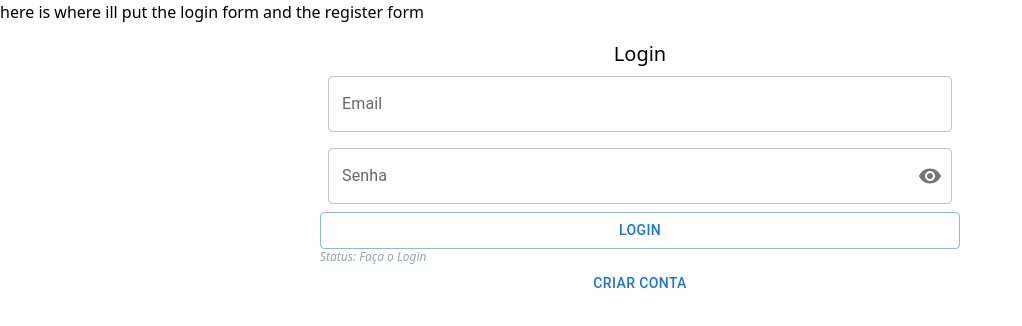
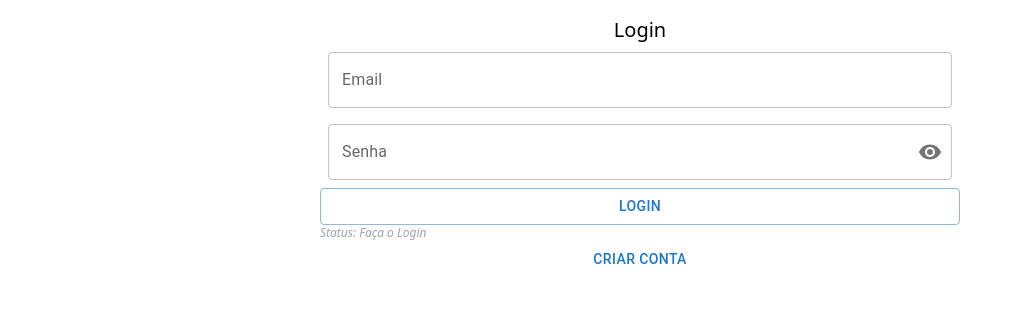
Before and after one commit to Bilhalv/T20-Spellbook, a React (Vite) app: page /login in a window 1280 px wide. Shown: the top 326 px of the page, without its empty margins (0-1022 px from the left). Built offline with nearby package versions, Linux system fonts and the light colour scheme; a web font is replaced by a local one.

Commit message:
style: removed template text

```diff
--- a/src/pages/Login/index.tsx
+++ b/src/pages/Login/index.tsx
@@ -7,7 +7,6 @@ const Entrar = () => {
   const [isCreatingNew, setIsCreatingNew] = useState(false);
   return (
     <>
-      <h1>here is where ill put the login form and the register form</h1>
       <div className="flex flex-col w-1/2 mx-auto mt-4">
         {isCreatingNew ? <Register /> : <Login />}
         <Button onClick={() => setIsCreatingNew(!isCreatingNew)}>
```
